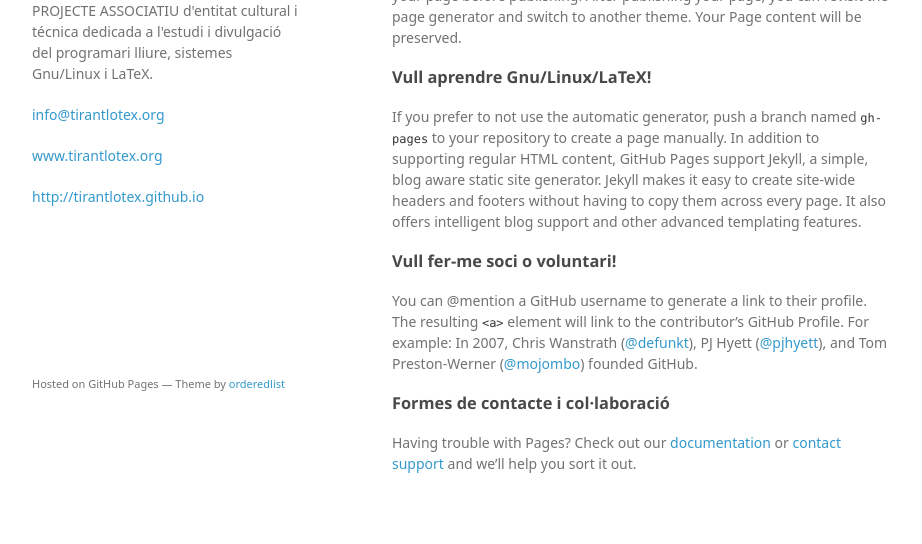
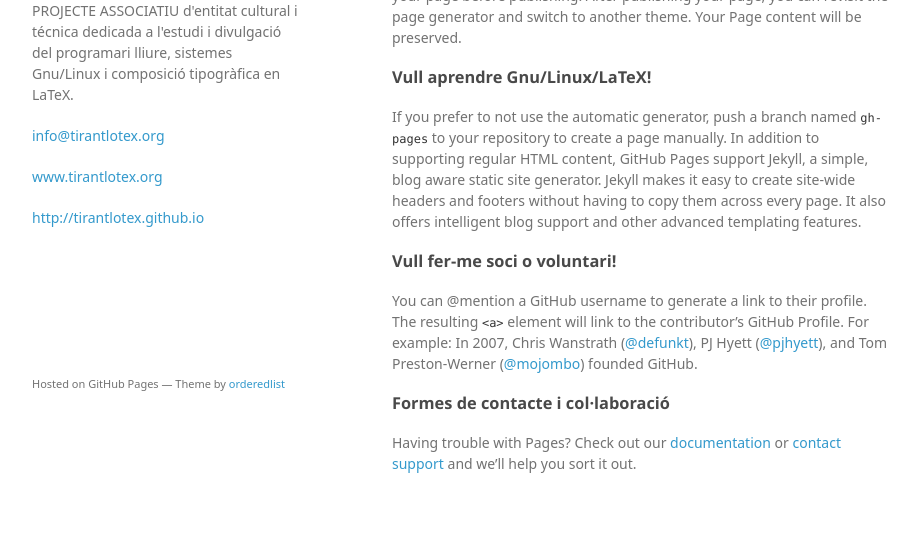
Before and after one commit to tirantlotex/tirantlotex.github.io, a plain HTML site: page index.html in a window 1280 px wide. Shown: the part 337-881 px from the top of the page, without its empty margins (178-1100 px from the left). Drawn offline with Linux system fonts and the light colour scheme; a web font is replaced by a local one.

Commit message:
Update index.html

```diff
--- a/index.html
+++ b/index.html
@@ -19,7 +19,7 @@
         <br>
         <br>
         <h1>Tirant lo TeX</h1>
-        <p>PROJECTE ASSOCIATIU d'entitat cultural i técnica dedicada a l'estudi i divulgació del programari lliure, sistemes Gnu/Linux i LaTeX.</p>
+        <p>PROJECTE ASSOCIATIU d'entitat cultural i técnica dedicada a l'estudi i divulgació del programari lliure, sistemes Gnu/Linux i composició tipogràfica en LaTeX.</p>
 
 <p class="view"><a href="mailto:info@tirantlotex.org">info@tirantlotex.org</a></p>
                <p class="view"><a href="http://www.tirantlotex.org">www.tirantlotex.org</a></p>
```
